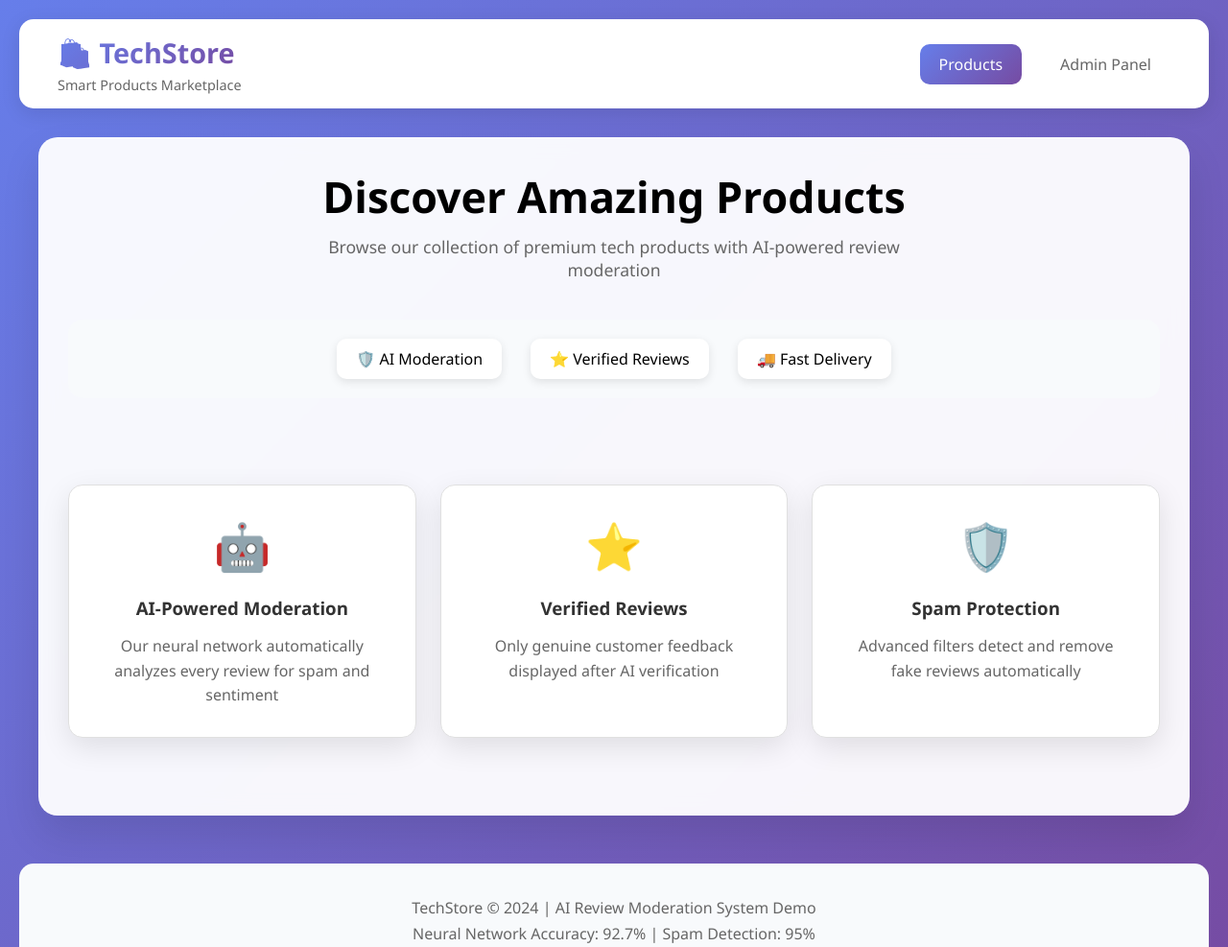
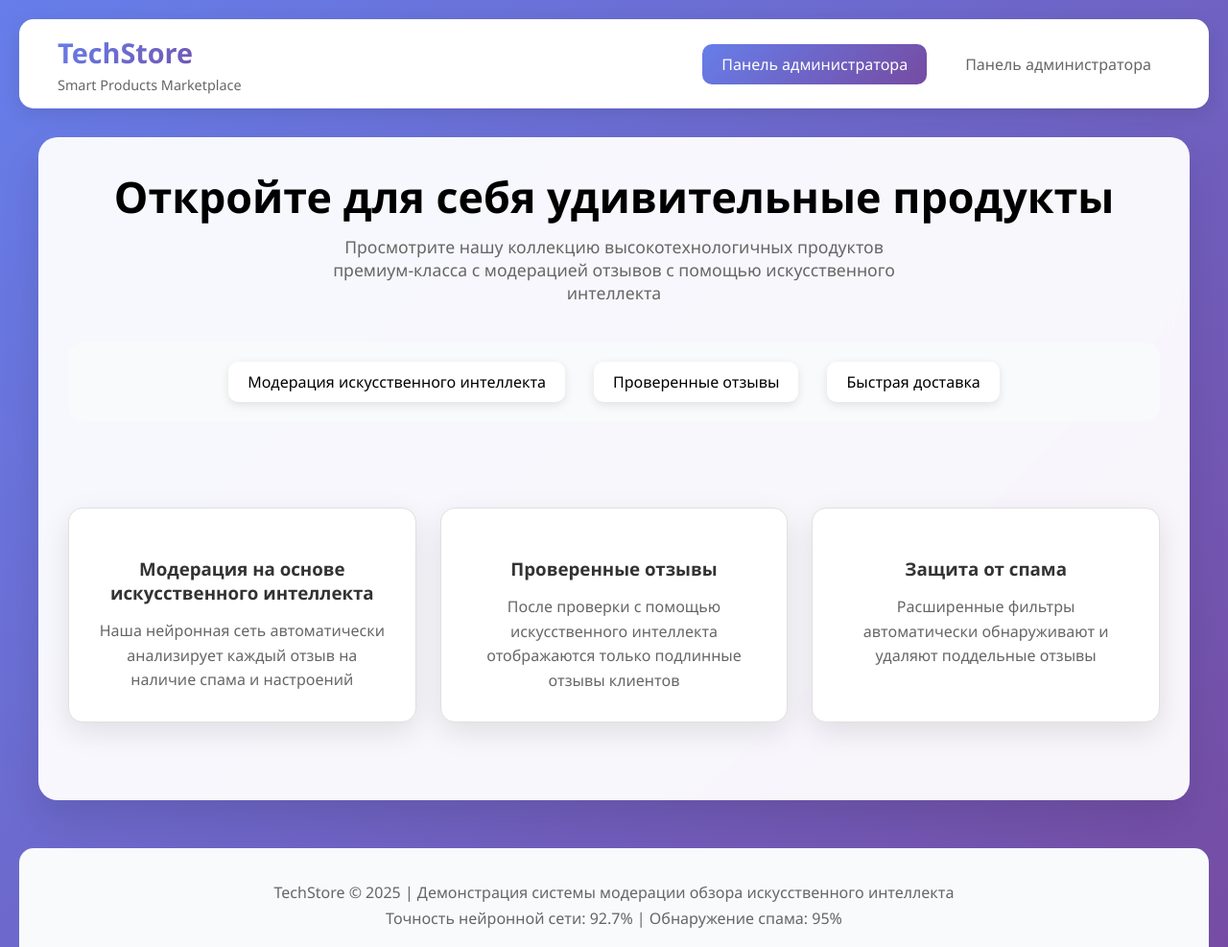
Before and after one commit to Nezuko1856/---amazon, a plain HTML site: page index.html in a window 1280 px wide. Shown: the top 987 px of the page at 96% size. Drawn offline with Linux system fonts and the light colour scheme.

Commit message:
Update index.html

```diff
--- a/index.html
+++ b/index.html
@@ -187,27 +187,27 @@
     <nav class="navbar">
         <div class="nav-container">
             <div class="logo">
-                <h1>🛍️ TechStore</h1>
+                <h1> TechStore</h1>
                 <p>Smart Products Marketplace</p>
             </div>
             <div class="nav-links">
-                <a href="/" class="nav-link active">Products</a>
-                <a href="/admin" class="nav-link">Admin Panel</a>
+                <a href="/" class="nav-link active">Панель администратора</a>
+                <a href="/admin" class="nav-link">Панель администратора</a>
             </div>
         </div>
     </nav>
 
     <div class="container">
         <header class="store-header">
-            <h1>Discover Amazing Products</h1>
-            <p>Browse our collection of premium tech products with AI-powered review moderation</p>
+            <h1>Откройте для себя удивительные продукты</h1>
+            <p>Просмотрите нашу коллекцию высокотехнологичных продуктов премиум-класса с модерацией отзывов с помощью искусственного интеллекта</p>
         </header>
 
         <div class="filters">
             <div class="store-stats">
-                <span class="stat-item">🛡️ AI Moderation</span>
-                <span class="stat-item">⭐ Verified Reviews</span>
-                <span class="stat-item">🚚 Fast Delivery</span>
+                <span class="stat-item"> Модерация искусственного интеллекта</span>
+                <span class="stat-item"> Проверенные отзывы</span>
+                <span class="stat-item"> Быстрая доставка</span>
             </div>
         </div>
 
@@ -217,26 +217,26 @@
 
         <div class="features">
             <div class="feature-card">
-                <div class="feature-icon">🤖</div>
-                <h3>AI-Powered Moderation</h3>
-                <p>Our neural network automatically analyzes every review for spam and sentiment</p>
+                <div class="feature-icon"></div>
+                <h3>Модерация на основе искусственного интеллекта</h3>
+                <p>Наша нейронная сеть автоматически анализирует каждый отзыв на наличие спама и настроений</p>
             </div>
             <div class="feature-card">
-                <div class="feature-icon">⭐</div>
-                <h3>Verified Reviews</h3>
-                <p>Only genuine customer feedback displayed after AI verification</p>
+                <div class="feature-icon"></div>
+                <h3>Проверенные отзывы</h3>
+                <p>После проверки с помощью искусственного интеллекта отображаются только подлинные отзывы клиентов</p>
             </div>
             <div class="feature-card">
-                <div class="feature-icon">🛡️</div>
-                <h3>Spam Protection</h3>
-                <p>Advanced filters detect and remove fake reviews automatically</p>
+                <div class="feature-icon"></div>
+                <h3>Защита от спама</h3>
+                <p>Расширенные фильтры автоматически обнаруживают и удаляют поддельные отзывы</p>
             </div>
         </div>
     </div>
 
     <footer>
-        <p>TechStore © 2024 | AI Review Moderation System Demo</p>
-        <p>Neural Network Accuracy: 92.7% | Spam Detection: 95%</p>
+        <p>TechStore © 2025 | Демонстрация системы модерации обзора искусственного интеллекта</p>
+        <p>Точность нейронной сети: 92.7% | Обнаружение спама: 95%</p>
     </footer>
 
     <div id="notification" class="notification"></div>
```
